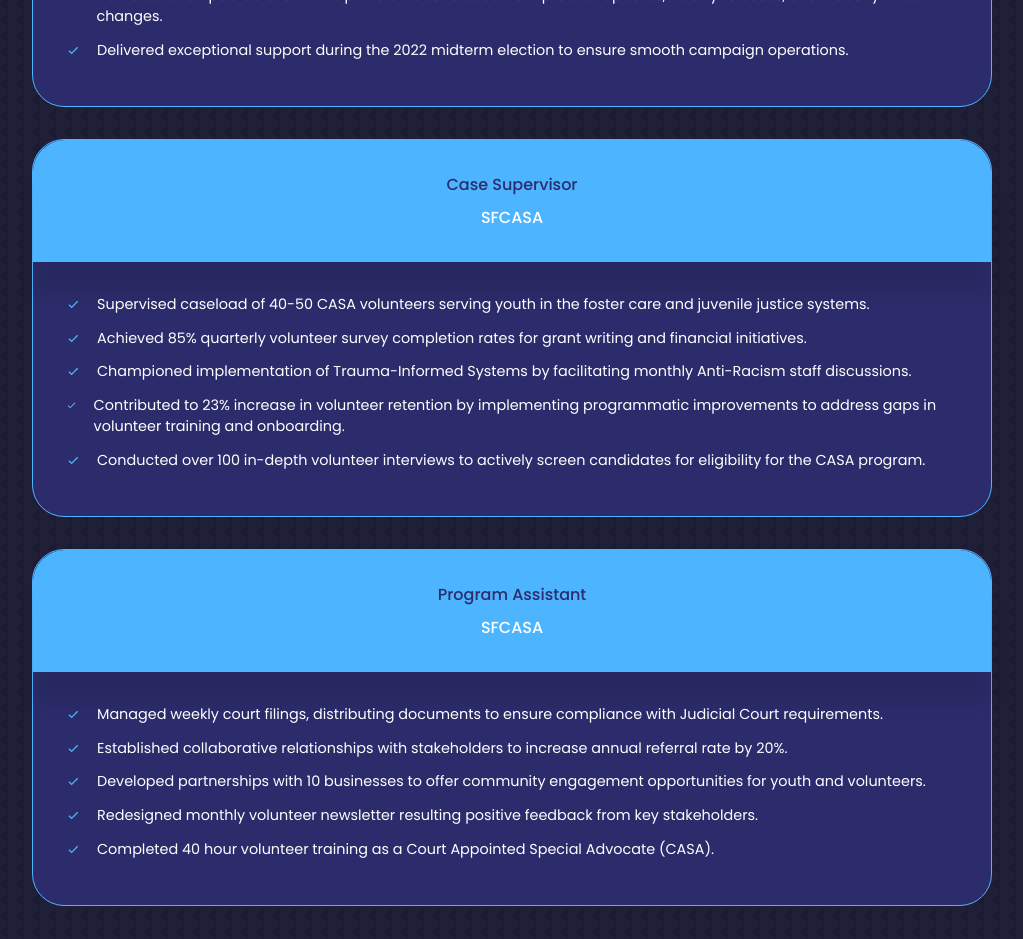
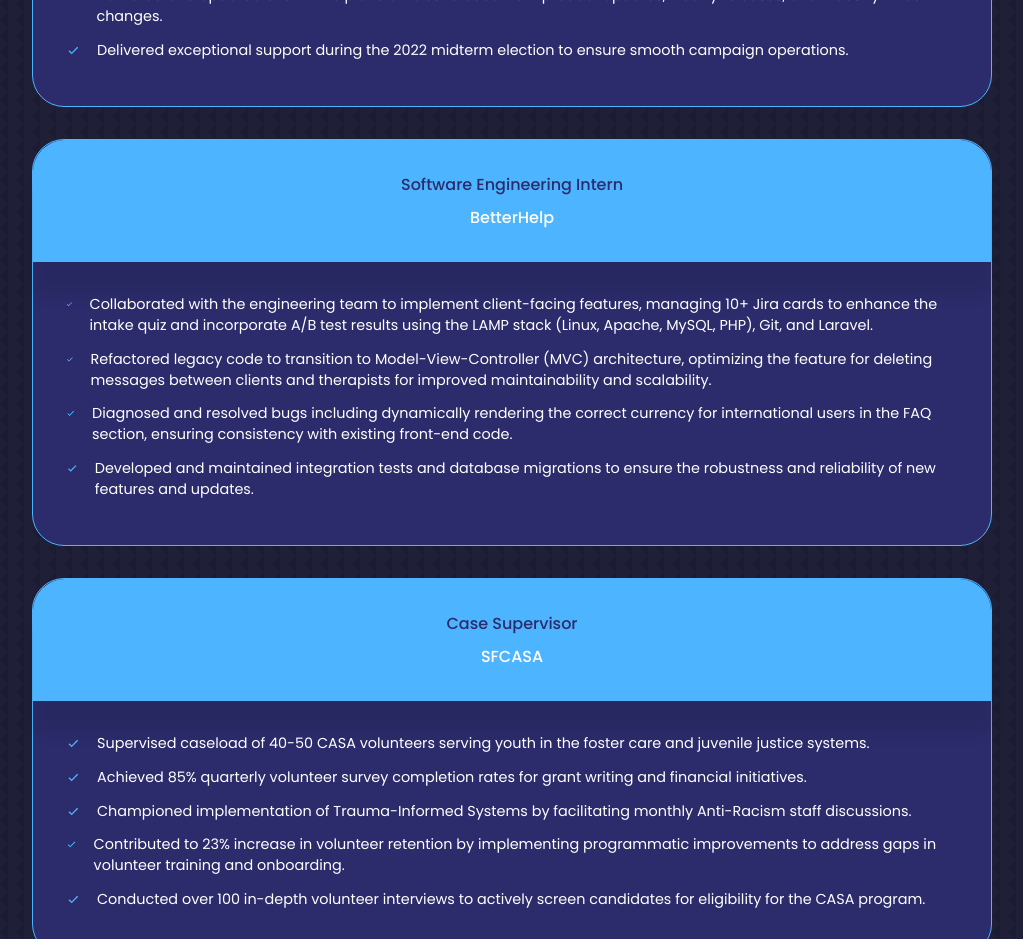
Before and after one commit to chrlee20043/my-portfolio, a React (Create React App) app: page /experience in a window 1280 px wide. Shown: the part 1140-2079 px from the top of the page, without its empty margins (128-1151 px from the left). Built offline with nearby package versions, Linux system fonts and the light colour scheme.

Commit message:
update experience

```diff
--- a/src/components/jobs/Jobs.jsx
+++ b/src/components/jobs/Jobs.jsx
@@ -60,6 +60,40 @@
           </ul>
         </article>
         {/* END OF FIRST SECTION */}
+        <article className="job">
+          <div className="job__head">
+            <h3>Software Engineering Intern</h3>
+            <h4>BetterHelp</h4>
+          </div>
+          <ul className="job__list">
+            <li>
+              <BiCheck className="job__list-icon" />
+              <p>
+                {" "}
+                Collaborated with the engineering team to implement client-facing features, managing 10+ Jira cards to enhance the intake quiz and incorporate A/B test results using the LAMP stack (Linux, Apache, MySQL, PHP), Git, and Laravel.
+
+              </p>
+            </li>
+            <li>
+              <BiCheck className="job__list-icon" />
+              <p>
+              Refactored legacy code to transition to Model-View-Controller (MVC) architecture, optimizing the feature for deleting messages between clients and therapists for improved maintainability and scalability.
+              </p>
+            </li>
+            <li>
+              <BiCheck className="job__list-icon" />
+              <p>
+              Diagnosed and resolved bugs including dynamically rendering the correct currency for international users in the FAQ section, ensuring consistency with existing front-end code.
+              </p>
+            </li>
+            <li>
+              <BiCheck className="job__list-icon" />
+              <p>
+              Developed and maintained integration tests and database migrations to ensure the robustness and reliability of new features and updates.
+              </p>
+            </li>
+          </ul>
+        </article>
         <article className="job">
           <div className="job__head">
             <h3>Case Supervisor</h3>
```
